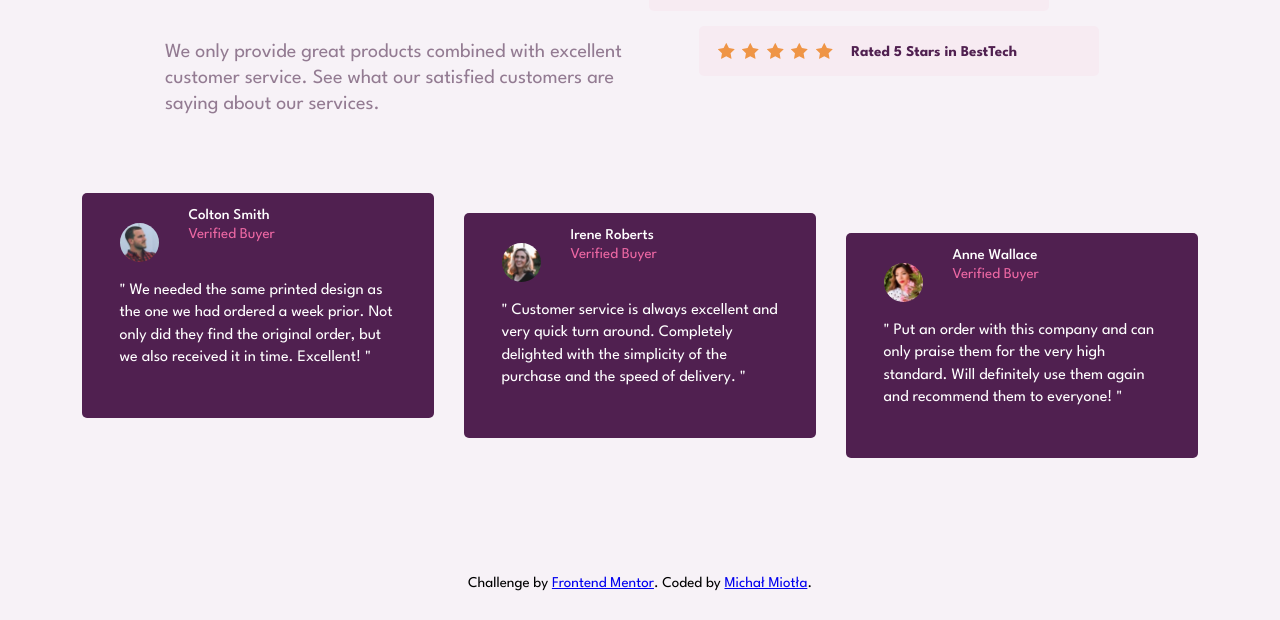
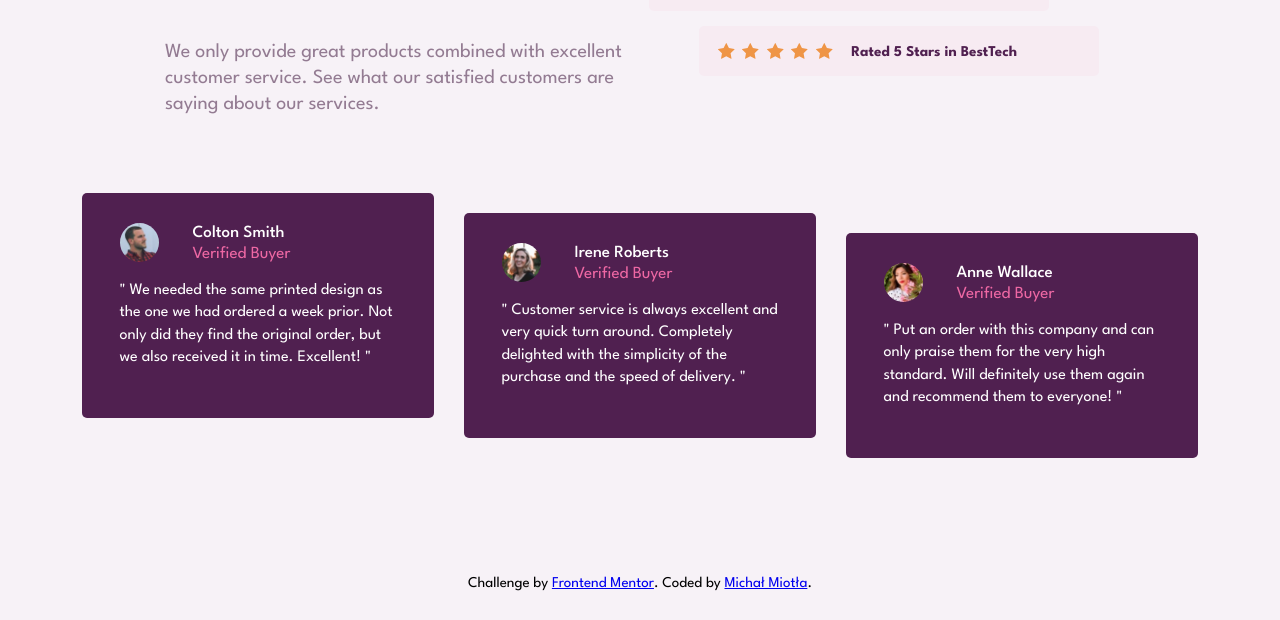
Before and after one commit to michalmiotla/Social-proof-section, a plain HTML site: page index.html in a window 1280 px wide. Shown: the part 252-872 px from the top of the page. Drawn offline with Linux system fonts and the light colour scheme.

Commit message:
last corrections and changing README file

```diff
--- a/sass/style.scss
+++ b/sass/style.scss
@@ -109,7 +109,9 @@ body {
 
 				&-data {
 					padding-left: 2em;
+					padding-top: 1em;
 					text-align: left;
+					font-size: 1.7rem;
 
 					&-name {
 						padding-bottom: 0.3em;
```
Also changed, not shown: css/style.css, 3 other files.
